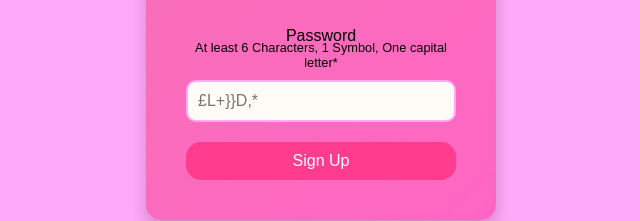
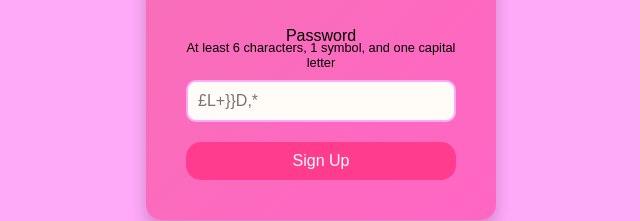
Before and after one commit to IceCreamMC/PluginStorev1, a plain HTML site: page signup.html in a window 1280 px wide. Shown: the part 393-614 px from the top of the page, 319-959 px from the left. Drawn offline with Linux system fonts and the light colour scheme.

Commit message:
Update signup.html

```diff
--- a/signup.html
+++ b/signup.html
@@ -75,7 +75,7 @@
         <label for="email">Email</label>
         <input type="email" id="email" name="email" placeholder="freeze@icecreammc.xyz" required>
         <label for="password">Password</label>
-        <p>At least 6 Characters, 1 Symbol, One capital letter*</p>
+        <p>At least 6 characters, 1 symbol, and one capital letter</p>
         <input type="password" id="password" name="password" placeholder="£L+}}D,*" required>
         <button type="submit">Sign Up</button>
     </form>
```
